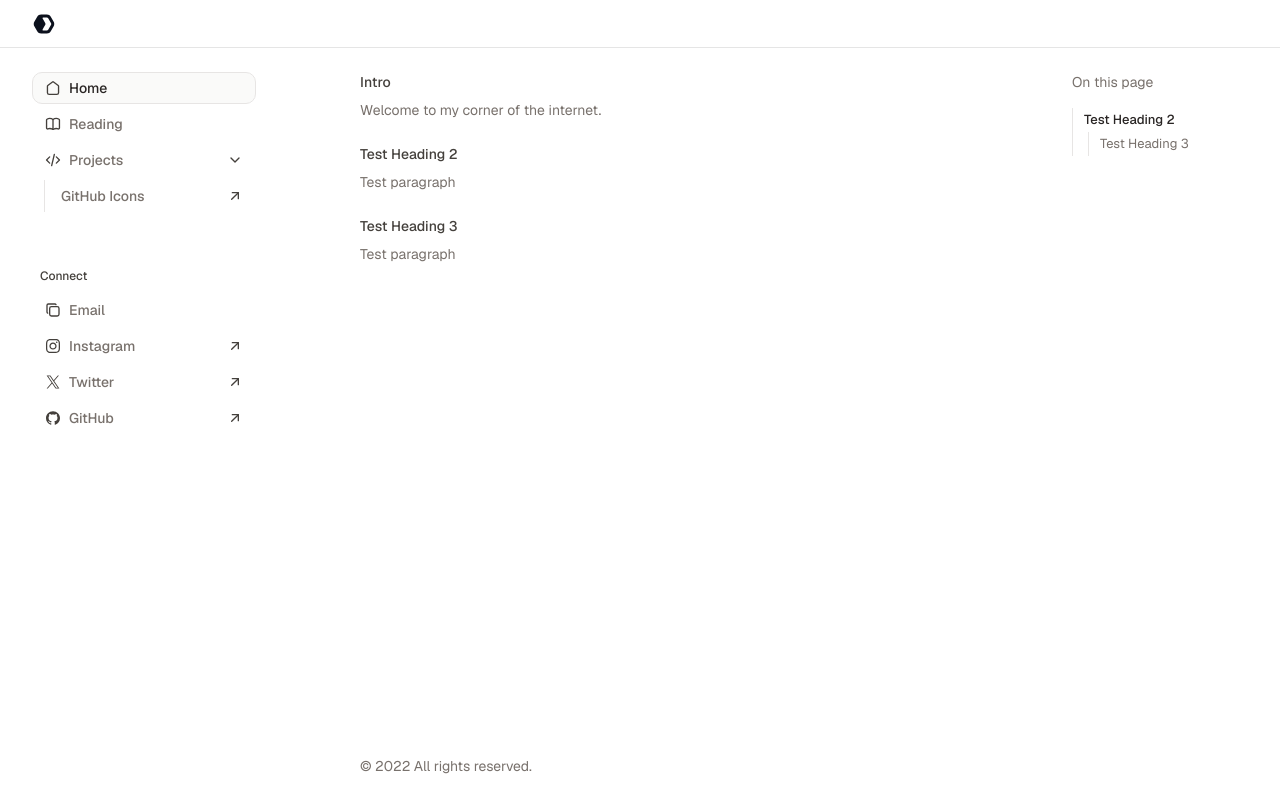
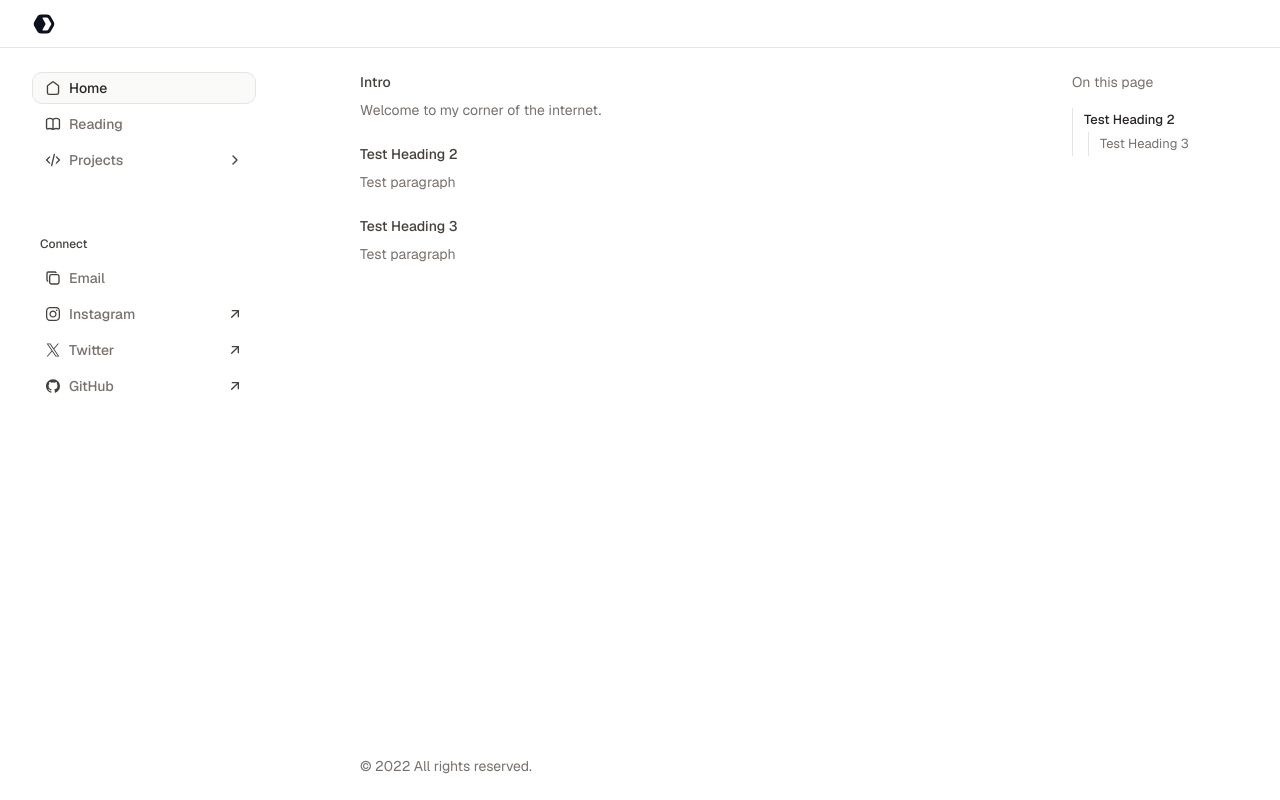
Before and after one commit to juwanpetty/juwanpetty.com, a Next.js app: page / in a window 1280 px wide. Built offline with nearby package versions, Linux system fonts and the light colour scheme.

Commit message:
Update DropdownSidebarItem to remove defaultValue prop

```diff
--- a/components/DropdownSidebarItem.tsx
+++ b/components/DropdownSidebarItem.tsx
@@ -22,7 +22,7 @@ export function DropdownSidebarItem({
   onClick,
 }: Props) {
   return (
-    <Accordion.Root type="single" defaultValue="item-1" collapsible>
+    <Accordion.Root type="single" collapsible>
       <Accordion.Item className="overflow-hidden" value="item-1">
         <Accordion.Header className="mb-1 w-full items-center justify-between">
           <SidebarItem
```
